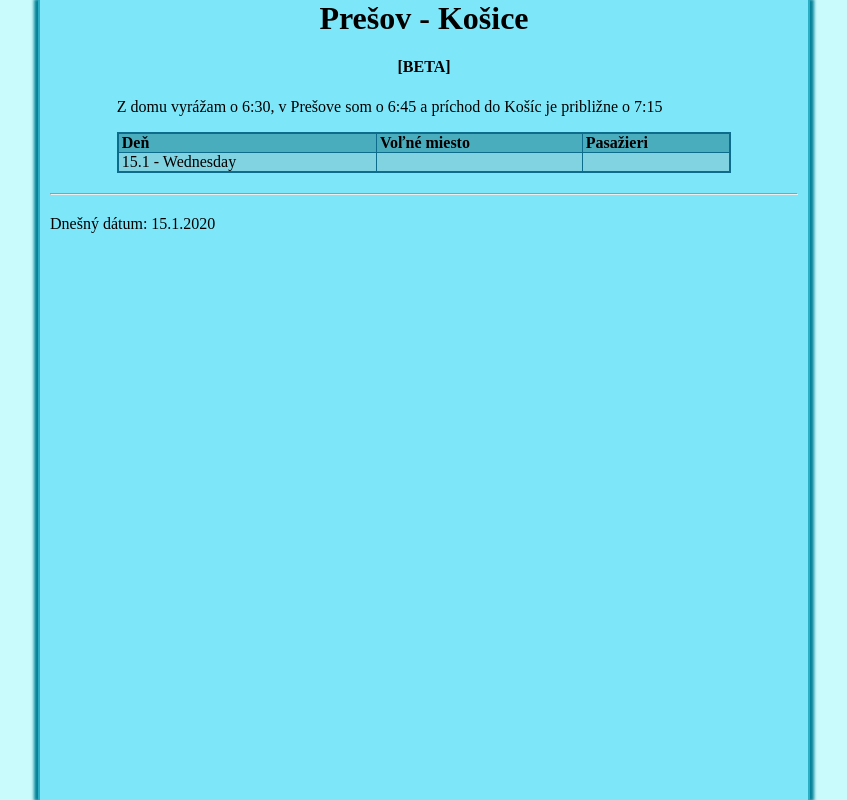
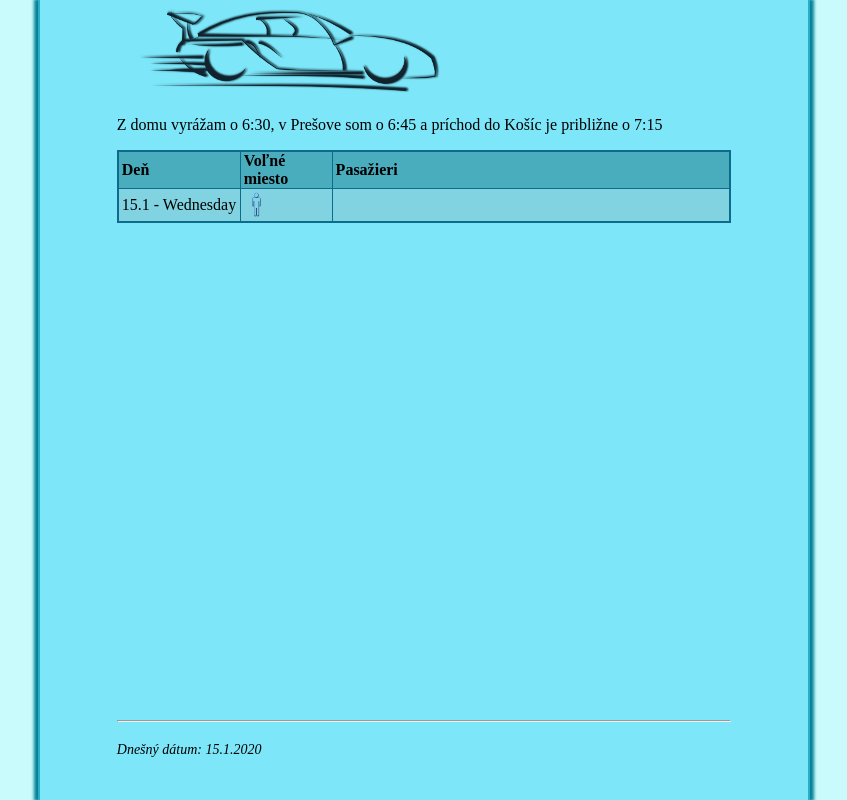
Before and after one commit to elanius/travel, a Django app: template templates/home.html in a window 1280 px wide. Shown: the whole page, without its empty margins (216-1063 px from the left). Run offline with Django 3.2, Linux system fonts and the light colour scheme; tables that the repository leaves empty hold one stand-in row (values such as "Sample post"); the template is opened without the code that fills it: values that come from a table or form of the project are taken from there, most other values are stand-ins (such as "Sample title", 1, 10 or a date in 2020).

Commit message:
New version

```diff
--- a/poke/models.py
+++ b/poke/models.py
@@ -22,7 +22,7 @@ class Pasanger(models.Model):
 
 class Ticket(models.Model):
 	pasanger = models.ForeignKey(Pasanger)
-	routes = models.ForeignKey(Route)
+	route = models.ForeignKey(Route)
 	is_return = models.BooleanField(default=False)
 
 	def __unicode__(self):
--- a/static/style.css
+++ b/poke/static/style.css
@@ -19,7 +19,7 @@ hr {
 	margin: 0 auto;
 	padding: 0;
     text-align: left;
-    width: 80%;
+
 }
 
 .tools{
@@ -43,7 +43,7 @@ hr {
 	margin-right: 15px;
 }
 
-.main {
+#holder {
     background-color: #7DE7F9;
     border-left: 2px solid #2AAEC5;
     border-right: 2px solid #2AAEC5;
@@ -54,14 +54,44 @@ hr {
     width: 60%;
 }
 
-.main h1{
+#holder h1{
 	margin-bottom: 10px;
+    text-align: center;
 }
+
+#main{
+    min-height: 100%;
+    position: relative;
+    margin: 0 auto;
+    width: 80%;
+}
+
+#header{
+    height: 100px;
+    width: 100%;
+    text-align: left;
+}
+
+#body{
+}
+
+#footer{
+    position: absolute;
+    width: 100%;
+    height: 100px;
+    text-align: left;
+    bottom: 0;
+    left: 0;
+    right: 0;
+    font-style: italic;
+    font-size: 14px;
+}
+
 .week_summary table {
     border: 2px solid #0D6C8B;
     margin: 0 auto;
     text-align: center;
-    width: 80%;
+    width: 100%;
 }
 .week_summary th {
     background-color: #4AADBE;
@@ -75,12 +105,25 @@ hr {
     padding: 0 3px;
     text-align: left;
 }
+.week_summary img {
+    padding-top: 3px;
+}
+#week_summary_name {
+    font-style: italic;
+    font-size: 14px;
+}
 
+.week_order{
+    padding-top: 50px;
+}
+.week_order h3{
+     text-align: left;
+}
 .week_order table {
     border: 2px solid #0D6C8B;
     margin: 0 auto;
     text-align: center;
-    width: 80%;
+    width: 100%;
 }
 .week_order th {
     background-color: #4AADBE;
@@ -95,13 +138,19 @@ hr {
     text-align: left;
 }
 
-.submit{
-	margin-top: 20px;
-    padding-right: 20px;
+.date_number{
+    font-style: italic;
+    display: inline-block;
+    text-align: left;
 }
 
-.footer{
-	text-align: left;
-	margin-left: 10px;
-    margin-right: 10px;
+.date_name{
+    /*width: 70px;*/
+    display: inline-block;
+    text-align: left;
 }
+
+.submit{
+    padding-top: 10px;
+    text-align: right;
+}
--- /dev/null
+++ b/poke/templatetags/custom_filters.py
@@ -0,0 +1,7 @@
+from django.template import Library
+
+register = Library()
+
+@register.filter
+def get_range(value):
+	return range(value)
--- a/templates/base.html
+++ b/templates/base.html
@@ -1,20 +1,25 @@
+{% load staticfiles %}
 <!DOCTYPE HTML PUBLIC "-//W3C//DTD HTML 4.01//EN">
 <html lang="en">
 <head>
     <title>{% block title %}{% endblock %}</title>
-    <link rel="stylesheet" type="text/css" href="/static/style.css" />
+    <link rel="stylesheet" type="text/css" href="{% static "/static/style.css" %}" />
 </head>
 <body>
-	<div class="main">
-		<h1>Prešov - Košice</h1>
-		<h4>[BETA]</h4>
-		{% block content %}{% endblock %}
-
-		<div class="footer">
-			{% block footer %}
-			<hr>
-			<p>Dnešný dátum: {{ curr_date|date:"j.n.Y" }}</p>
-			{% endblock %}
+	<div id="holder">
+		<div id="main">
+			<div id="header">
+				<img src="{% static "header.png" %}">
+			</div>
+			<div id="body">
+				{% block content %}{% endblock %}
+			</div>
+			<div id="footer">
+				{% block footer %}
+				<hr>
+				<p>Dnešný dátum: {{ curr_date|date:"j.n.Y" }}</p>
+				{% endblock %}
+			</div>
 		</div>
 	</div>
 </body>
--- a/templates/home.html
+++ b/templates/home.html
@@ -1,4 +1,6 @@
 {% extends "base.html" %}
+{% load custom_filters %}
+{% load staticfiles %}
 
 {% block title %}Route Presov-Kosice{% endblock %}
 
@@ -17,9 +19,21 @@
 </tr>
 {% for r in routes %}
 <tr>
-	<td>{{ r.date|date:"j.n - l" }}</td>
-	<td>{{ r.free_space }}</td>
-	<td>{{ r.pasangers|join:", " }}</td>
+	<td width="20%">{{ r.date|date:"j.n - l" }}</td>
+	<td width="15%">
+		{% for i in r.space|get_range %}
+			{% if forloop.revcounter0 >= r.free_space%}
+				<img src="{% static "person.png" %}" alt="free space">
+			{% else %}
+ 				<img src="{% static "person-empty.png" %}" alt="free space">
+			{% endif %}
+		{% empty %}
+			<img src="{% static "sleep.png" %}">
+		{% endfor %}
+	</td>
+	<td width="65%">
+		<span id="week_summary_name">{{ r.pasangers|join:", " }}</span>
+	</td>
 </tr>
 {% endfor %}
 </table>
--- a/travel/urls.py
+++ b/travel/urls.py
@@ -9,8 +9,10 @@ admin.autodiscover()
 urlpatterns = patterns('',
     # Examples:
     url(r'^$', views.home, name='home'),
+    url(r'^home/(?P<user_id>[\w]*)/$', views.home, name='home'),
     url(r'^week_order/(?P<user_id>\w+)/$', views.week_order, name='week_order'),
     url(r'^summary/(?P<user_id>\w+)/$', views.person_summary, name='person_summary'),
+    url(r'^older/(?P<user_id>\w+)/$', views.older, name='older'),
     # url(r'^travel/', include('travel.foo.urls')),
 
     # Uncomment the admin/doc line below to enable admin documentation:
```
Also changed, not shown: poke/views.py (+66 -26 lines), templates/current_datetime.html (deleted, +0 -7 lines), templates/older.html (added, +46 -0 lines), templates/person.html (added, +26 -0 lines), templates/person_summary.html (+2 -15 lines), templates/week_order.html (+21 -28 lines), travel/settings.py (+4 -4 lines), poke/static/header.png (added), poke/static/person-empty.png (added), poke/static/person.png (added), poke/static/sleep.png (added), poke/templatetags/__init__.py (added), 1 other file.
